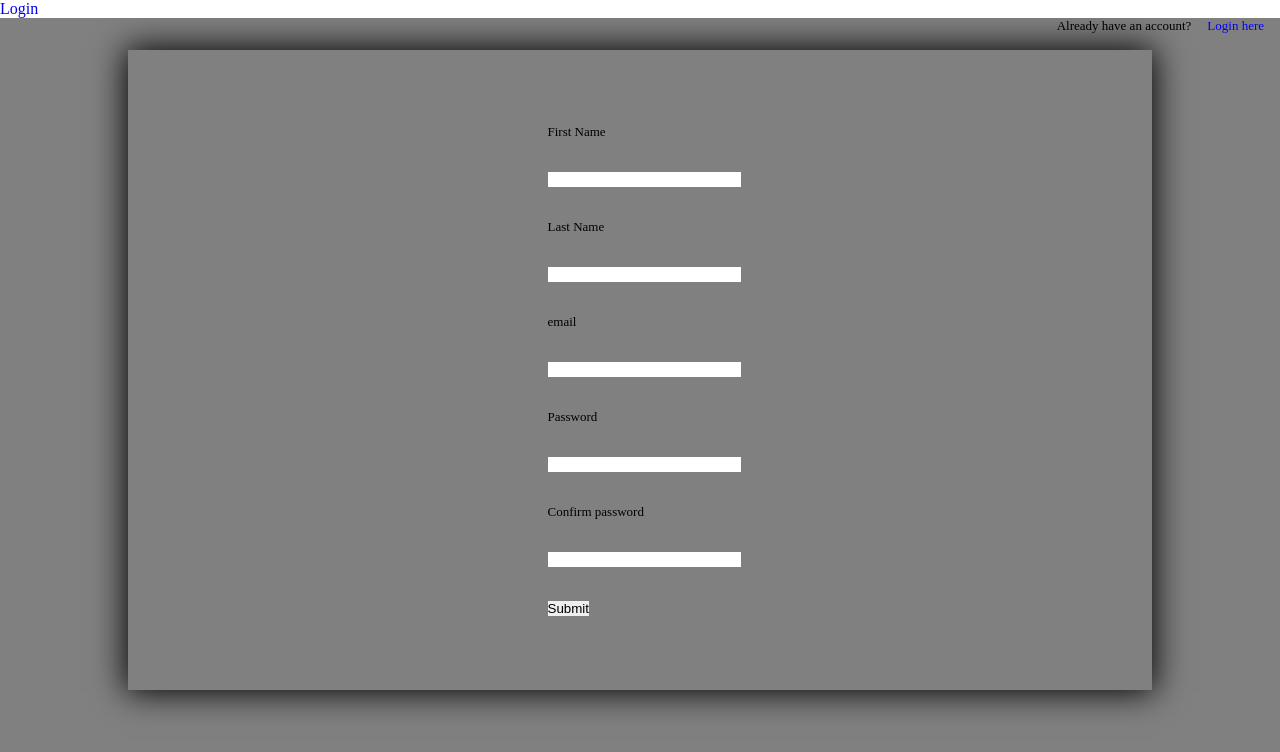
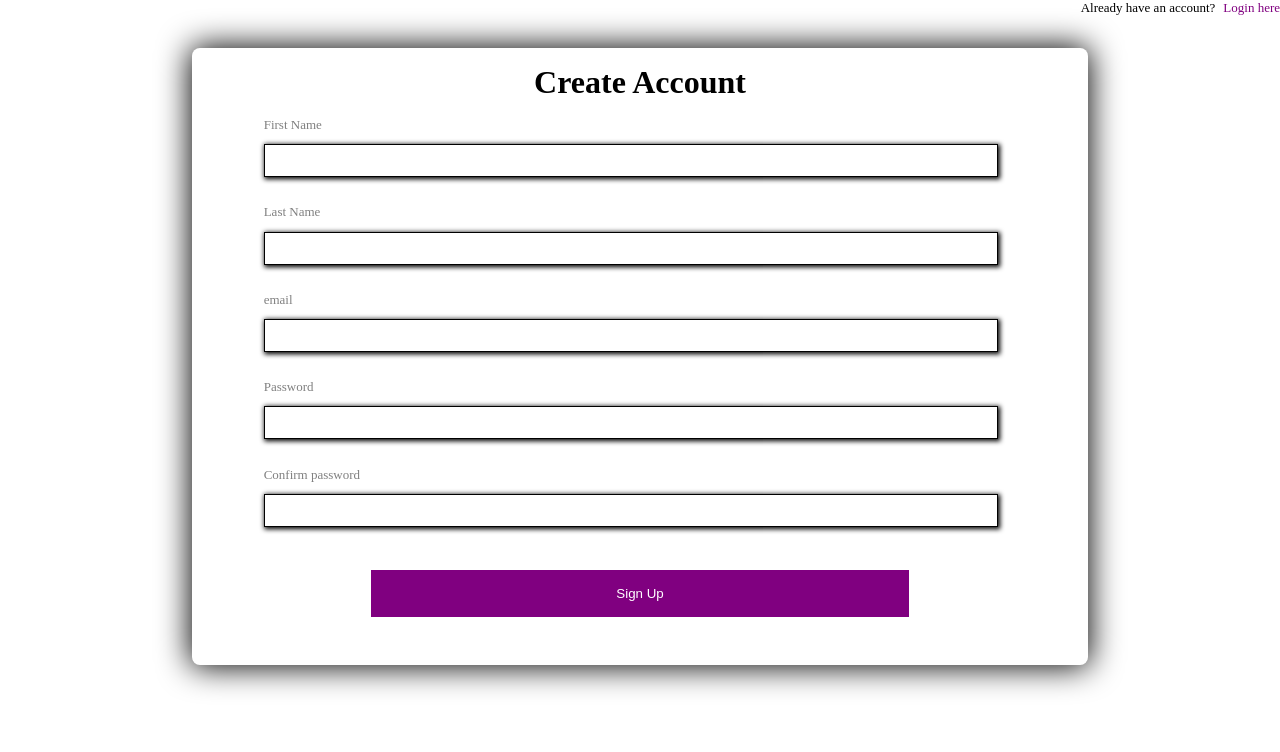
Before and after one commit to kunlefash/silicon-bear, a React (Create React App) app: page /Signup in a window 1280 px wide. Shown: the top 752 px of the page. Built offline with nearby package versions, Linux system fonts and the light colour scheme.

Commit message:
sign up page

```diff
--- a/src/App.js
+++ b/src/App.js
@@ -8,12 +8,10 @@ function App() {
       <Router>
         <Switch>
           <Route path="/login" exact>
-          <Link to="/Signup">Sign Up</Link>
 
             <Login />
           </Route>
           <Route path='/Signup'>
-          <Link to="/Login">Login</Link>
 
             <Signup />
           </Route>
--- a/src/components/signup/Signup.jsx
+++ b/src/components/signup/Signup.jsx
@@ -1,7 +1,15 @@
-import React from 'react'
+import React , { useState }from 'react'
 import "./signup.scss";
 import {Link} from "react-router-dom"
 function Signup() {
+  const handleSubmit =(e)=>{
+    e.preventDefault()
+  }
+  const [firstName, setfirstName] = useState("");
+  const [lastName, setlastName] = useState("");
+  const [email, setemail] = useState("");
+  const [password1, setpassword1] = useState("");
+  const [password2, setpassword2] = useState("");
   return (
     <div className='signup__main'>
       <div className="signup">
@@ -14,30 +22,37 @@ function Signup() {
           </div>
           <div className="body__right">
             <div className="container">
-            <form>
+              <div className="h1">
+              <h1>Create Account</h1>
+
+              </div>
+            <form onSubmit={handleSubmit}>
               <div className="input__group">
                 <h5>
                   First Name
                 </h5>
-                <input type="text" name="FirstName" id="firstName" />
+                <input type="text" name="FirstName" value={firstName} onChange={(e)=>{setfirstName(e.target.value)}} id="firstName" />
                 <h5>
                   Last Name
                 </h5>
-                <input type="text" name="LastName" id="lastName" />
+                <input type="text" name="LastName" value={lastName} onChange={(e)=>{setlastName(e.target.value)}} id="lastName" />
                 <h5>
                   email
                 </h5>
-                <input type="Email" name="email" id="email" />
+                <input type="Email" name="email" value={email} onChange={(e)=>{setemail(e.target.value)}} id="email" />
                 <h5>
                   Password
                 </h5>
-                <input type="password" name="Password" id="password1" />
+                <input type="password" value={password1} onChange={(e)=>{setpassword1(e.target.value)}} name="Password" id="password1" />
                 <h5>
                   Confirm password
                 </h5>
-                <input type="password" name="Password" id="password2" />
+                <input type="password" value={password2} onChange={(e)=>{setpassword2(e.target.value)}} name="Password" id="password2" />
               </div>
-                <input type="submit" value= "Submit"/>
+              <div className="button__parent">
+              <button type='submit' className='signup__button'>Sign Up</button>
+              </div>
+
             </form>
             </div>
           </div>
--- a/src/components/signup/signup.scss
+++ b/src/components/signup/signup.scss
@@ -1,32 +1,19 @@
-*{
-    margin: 0;
-    padding: 0;
-}
-
-.signup__main{
+.signup{
+    flex: 1;
     display: flex;
     flex-direction: column;
-    justify-content: center;
-    height: 100vh;
-    width: 100vw;
-    overflow-x: hidden;
-    .signup{
-        flex: 1;
-        background: gray;
-
+    align-items: flex-end;
     .top__right{
         float: right;
-            margin-right: 1rem;
         font-size: small;
-            font-weight: normal;
         #links__login{
             text-decoration: none;
-                font-style: 600;
-                margin-left: 1rem;
+            font-style: 300;
+            margin-left: 0.5rem;
             cursor: pointer;
-                color: blue;
+            color: purple;
             &:hover{
-                    color: purple;
+                color: black;
             }
         }
     }
@@ -35,34 +22,63 @@
         width: 100%;
         .container{
             height: 80%;
-                width: 80%;
+            padding-top: 1rem;
+            width: 70%;
+            margin: 2rem auto;
+            box-shadow: 0rem 0rem 2rem 0.1rem;
+            border-radius: 0.5rem;
+            .button__parent{
+                display: flex;
                 align-items: center;
                 justify-content: center;
+                .signup__button{
+                    width: 60%;
+                    background: purple;
+                    cursor: pointer;
+                    color: white;
+                    border: none;
+                    padding: 1rem 2rem;
+                    margin-top: 2rem;
+                    margin-bottom: 3rem;
+                    transition: all 0.3s ease-in-out;
+                    &:hover{
+                        box-shadow: 0.5rem 0.5rem 1rem 0.5rem gray;
+                    }
+
+                }
+
+            }
+
+            .h1{
                 display: flex;
-                margin: 2rem auto;
-                box-shadow: 0rem 0rem 2rem 0.1rem;
+                align-items: center;
+                justify-content: center;
+
+            }
             .input__group{
-                    width: 100%;
+                width: 80%;
+
                 h5{
                     font-size: small;
-                        font-weight: 300;
-                        color: black;
-                        left: 2rem;
-                        top: 0.5rem;
+                    font-weight: normal;
+                    color: gray;
+                    margin-left: 10%;
+                    margin-top: 1rem;
                 }
                 input{
-                        margin: 2rem auto;
+                    margin: 0.7rem auto;
                     width: 100%;
-                        border: none;
+                    border: 0.3px solid black;
+                    margin-left: 10%;
                     padding-left: 0.5rem;
+                    padding: 0.5rem 0.5rem;
+                    box-shadow: 0.1rem 0.1rem 0.3rem 0.1rem;
                     &:focus{
                         outline: none;
+                    }
                 }
 
             }
         }
     }
 }
-    }
-
-}
```
Lines whose indentation alone changed are shown as unchanged.
